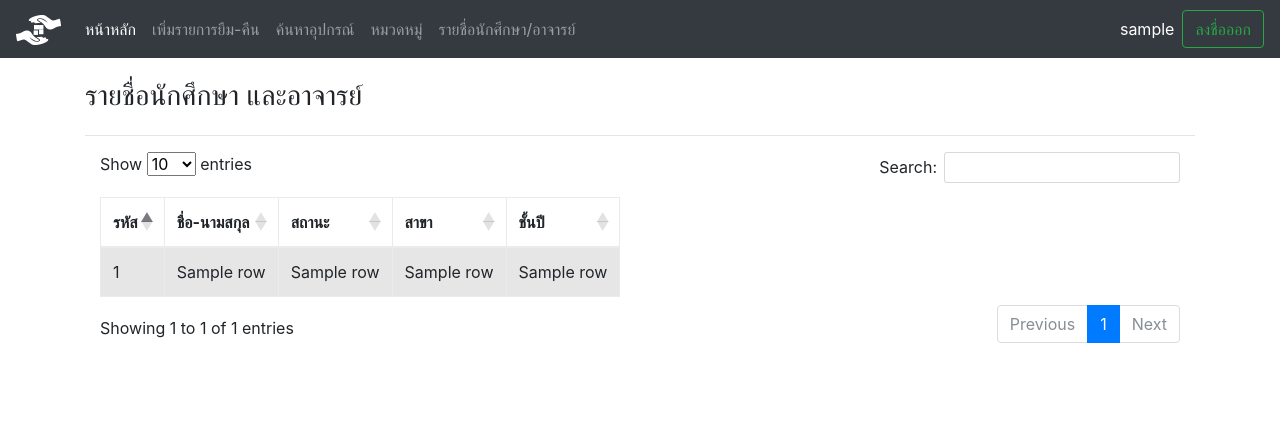
After one commit to boom102155/python-work, a Flask app: template templates/person.html in a window 1280 px wide. The commit adds this page. Shown: the top 424 px of the page. Run offline with Flask 2, Linux system fonts and the light colour scheme; the template is opened without the code that fills it: most values are stand-ins (such as "Sample title", 1, 10 or a date in 2020); some libraries are stand-ins or nearby versions.

Commit message:
Update (1) 5/2/2561
Update (1) 5/2/2561

```diff
--- /dev/null
+++ b/templates/person.html
@@ -0,0 +1,110 @@
+<!DOCTYPE html>
+<html>
+<head>
+	<title>รายชื่อนักศึกษา และอาจารย์</title>
+	<meta charset="utf-8" />
+	<meta name="viewport" content="width=device-width, initial-scale=1, shrink-to-fit=no"/>
+
+	<link rel="stylesheet" href="https://maxcdn.bootstrapcdn.com/bootstrap/4.0.0-beta.2/css/bootstrap.min.css">
+    <script type="text/javascript" src="{{ url_for('static',filename="js/jquery.js")}}"></script>
+	<script type="text/javascript" src="https://cdnjs.cloudflare.com/ajax/libs/popper.js/1.12.3/umd/popper.min.js"></script>
+    <script type="text/javascript" src="https://maxcdn.bootstrapcdn.com/bootstrap/4.0.0-beta.2/js/bootstrap.min.js"></script>
+
+    <!-- data table style script -->
+    <script type="text/javascript" src="https://cdn.datatables.net/1.10.16/js/jquery.dataTables.min.js"></script>
+    <script type="text/javascript" src="https://cdn.datatables.net/1.10.16/js/dataTables.bootstrap4.min.js"></script>
+    <link rel="stylesheet" type="text/css" href="https://cdn.datatables.net/1.10.16/css/dataTables.bootstrap4.min.css">
+    <link rel="stylesheet" type="text/css" href="https://cdnjs.cloudflare.com/ajax/libs/twitter-bootstrap/4.0.0-beta/css/bootstrap.css">
+
+    <script type="text/javascript">
+    	$(document).ready(function() {
+			$('#example').DataTable();
+		});
+    </script>
+</head>
+<body style="padding-top: 5rem; padding-bottom: 5rem;">
+	<!-- ++++++++++++++++++++++navbar++++++++++++++++++++++ -->
+	<nav class="navbar navbar-expand-lg navbar-dark fixed-top bg-dark">
+        <a class="navbar-brand" href="\">
+            <img src="{{ url_for('static',filename="imgs/band.png")}}" alt="Logo" width="45" height="30" />
+        </a>
+        <button class="navbar-toggler" type="button" data-toggle="collapse" data-target="#navbarSupportedContent" aria-controls="navbarSupportedContent" aria-expanded="false" aria-label="Toggle navigation">
+            <span class="navbar-toggler-icon"></span>
+        </button>
+
+        <div class="collapse navbar-collapse" id="navbarSupportedContent">
+            <ul class="navbar-nav mr-auto">
+                <li class="nav-item active">
+                    <a class="nav-link" href="index">หน้าหลัก <span class="sr-only">(current)</span></a>
+                </li>
+                <li class="nav-item">
+                    <a class="nav-link" href="lend">เพิ่มรายการยืม-คืน</a>
+                </li>
+                <li class="nav-item">
+                    <a class="nav-link" href="equipment">ค้นหาอุปกรณ์</a>
+                </li>
+                <li class="nav-item">
+                    <a class="nav-link" href="category">หมวดหมู่</a>
+                </li>
+                <li class="nav-item">
+                    <a class="nav-link" href="person">รายชื่อนักศึกษา/อาจารย์</a>
+                </li>
+            </ul>
+                <form class="form-inline my-2 my-lg-0">
+                    <!-- <input class="form-control mr-sm-2" type="text" placeholder="Search" aria-label="Search"> -->
+                    <a href="profile">
+                    	<label class="form-control-label mr-sm-2" style="color: white;">{{ username }}</label>
+                    </a>
+                    <button class="btn btn-outline-success my-2 my-sm-0" type="submit" id="btnLogout">ลงชื่อออก</button>
+                    <script type="text/javascript">
+                    	$('#btnLogout').click(function(){
+                    		$.ajax({
+								url: '/logout',
+								contentType: 'application/json; charset=utf-8',
+								success: function(response){
+									console.log(response);
+									window.location = "login";
+								},
+								error: function(error){
+									console.log(error);
+								}
+							});
+                    	});
+                    </script>
+                </form>
+        </div>
+    </nav>
+    <!-- ++++++++++++++++++++++end navbar++++++++++++++++++++++ -->
+    <div class="container">
+    	<div class="row">
+            <div class="col-12 col-md-12">
+                <h3>รายชื่อนักศึกษา และอาจารย์</h3>
+            </div>
+        </div>
+
+        <hr/>
+
+        <div class="container">
+	        <table id="example" class="table table-striped table-bordered table-responsive table-hover" cellspacing="0" width="100%">
+	            <thead>
+	                <th>รหัส</th>
+	                <th>ชื่อ-นามสกุล</th>
+	                <th>สถานะ</th>
+	                <th>สาขา</th>
+	                <th>ชั้นปี</th>
+	            </thead>
+
+	            {% for row in rows %}
+	            <tr>
+	                <td>{{row[0]}}</td>
+	                <td>{{row[1]}}</td>
+	                <td>{{row[2]}}</td>
+	                <td>{{row[3]}}</td>
+	                <td>{{row[4]}}</td>
+	            </tr>
+	            {% endfor %}
+	        </table>
+    	</div>
+    </div>
+</body>
+</html>
--- a/test2.py
+++ b/test2.py
@@ -27,7 +27,6 @@ def loginsubmit():
         list2 = [row["user_name"]]
         data = zip(list1, list2)
         d = dict(data)
-        print(d)
         session['user'] = ''.join(list2)
 
     return jsonify(d)
@@ -49,11 +48,19 @@ def profile():
             surname = row["surname"]
             usn = row["user_name"]
             pw = row["password"]
-            print(name,surname,usn,pw)
             return render_template("profile.html", username=username, name=name, surname=surname, usn=usn, pw=pw)
 
     return "คุณยังไม่ได้ลงชื่อเข้าใช้งานระบบ <a href = '/login'></b>" + \
            "คลิกที่นี่เพื่อลงชื่อเข้าใช้งาน</b></a>"
+
+@app.route('/editpassword' , methods = ['POST' , 'GET'])
+def editpassword():
+    data = request.get_json()
+    conn = db_connect.connect()
+    username = session['user']
+    conn.execute("UPDATE STAFF SET PASSWORD = '" + (data["confirmpw"]) + "' WHERE USER_NAME = '" + username + "'")
+    conn.commit()
+    return json.dumps(data)
 
 @app.route('/index')
 def index():
@@ -66,6 +73,17 @@ def index():
 def logout():
     session.pop('user', None)
     return 'Dropped'
+
+@app.route('/person')
+def person():
+    conn = db_connect.connect()
+    query = conn.execute("SELECT PERSON_ID, (NAME || ' ' || SURNAME) as n, TYPE, FACULTY, CLASS FROM PERSON")
+    rows = query.fetchall()
+    if 'user' in session:
+        username = session['user']
+        return render_template("person.html", rows=rows, username=username)
+    return "คุณยังไม่ได้ลงชื่อเข้าใช้งานระบบ <a href = '/login'></b>" + \
+           "คลิกที่นี่เพื่อลงชื่อเข้าใช้งาน</b></a>"
 
 @app.route('/lend', methods = ['POST' , 'GET'])
 def lend():
@@ -118,7 +136,6 @@ def lend():
             list2 = [row["staff_id"]]
             # data = zip(list1, list2)
             # d = dict(data)
-            print(', '.join(str(x) for x in list2))
             staffid = ', '.join(str(x) for x in list2)
         return render_template("lend.html", rows1=rows1, rows2=rows2, username=username, staffid=staffid)
     return "คุณยังไม่ได้ลงชื่อเข้าใช้งานระบบ <a href = '/login'></b>" + \
@@ -278,7 +295,6 @@ def editcategory():
 
 @app.route('/addlend' , methods = ['POST' , 'GET'])
 def addlend():
-
     data = request.get_json()
     conn = db_connect.connect()
     conn.execute("MERGE INTO PERSON P USING (SELECT " + (data["pid"]) + " PERSON_ID," +
```
Also changed, not shown: templates/category.html (+5 -2 lines), templates/equipment.html (+5 -2 lines), templates/lend.html (+5 -2 lines), templates/profile.html (+90 -50 lines).
